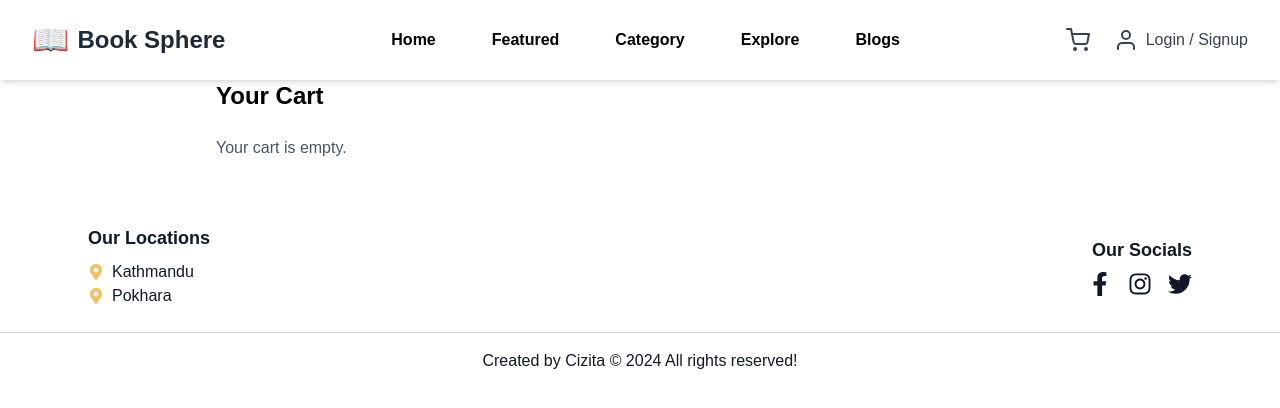
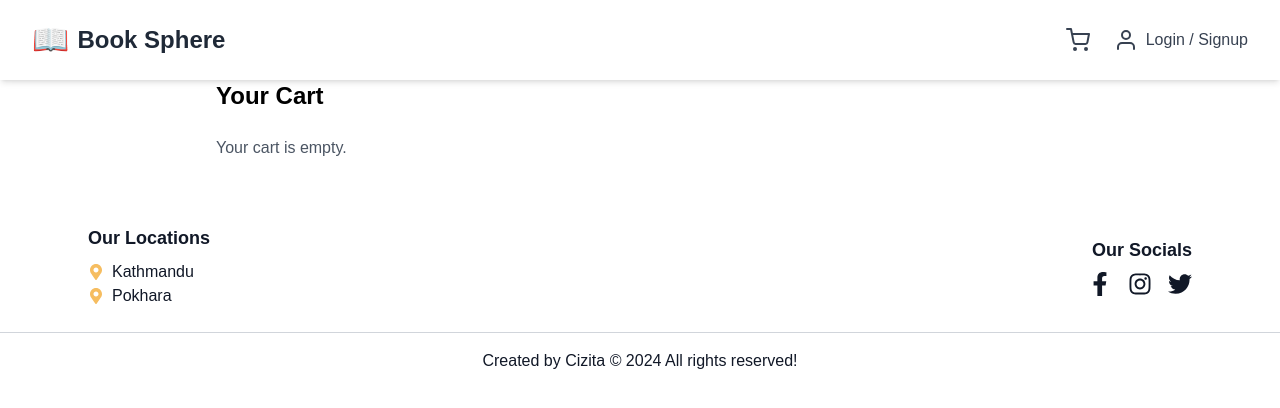
Before and after one commit to cizita-g/bookshop-latest, a Next.js app in the folder frontend/: page /cart in a window 1280 px wide. Shown: the top 408 px of the page. Built offline with nearby package versions, Linux system fonts and the light colour scheme.

Commit message:
fixed image bugs

```diff
--- a/frontend/src/components/HeroSection.js
+++ b/frontend/src/components/HeroSection.js
@@ -29,10 +29,16 @@ const HeroSection = ({ books }) => {
                 <div className="md:w-1/2 flex justify-center mt-6 md:mt-0">
                     <div className="relative flex gap-4">
                         {books.slice(0, 3).map((book, index) => (
+                            // <img
+                            //     key={index}
+                            //     // src={`http://127.0.0.1:8000/media/${book.cover_image}`}
+                            //     src={book.cover_image}
+                            //     alt={book.title}
+                            //     className={`w-36 h-52 object-cover shadow-lg ${index === 1 ? 'border-4 border-red-500' : ''}`}
+                            // />
                             <img
                                 key={index}
-                                // src={`http://127.0.0.1:8000/media/${book.cover_image}`}
-                                src={`http://127.0.0.1:8000/media/${book.cover_image}`}
+                                src={`https://bookshop-latest.onrender.com/media/${book.cover_image}`}
                                 alt={book.title}
                                 className={`w-36 h-52 object-cover shadow-lg ${index === 1 ? 'border-4 border-red-500' : ''}`}
                             />
--- a/frontend/src/components/Navbar.js
+++ b/frontend/src/components/Navbar.js
@@ -19,7 +19,6 @@ const Navbar = () => {
     const handleLogout = async () => {
         try {
             await axios.get("https://bookshop-latest.onrender.com/logout/");
-            // await axios.get("http://127.0.0.1:8000/logout/");
             sessionStorage.removeItem("user");
             setUser(null);
             router.push("/auth/login");
@@ -29,9 +28,13 @@ const Navbar = () => {
     };
 
     const handleScroll = (id) => {
+        if (id === "home") {
+            router.push("/");
+            return;
+        }
         const section = document.getElementById(id);
         if (section) {
-            const offset = 80; // Adjust based on navbar height
+            const offset = 80;
             const elementPosition = section.getBoundingClientRect().top + window.scrollY;
             const offsetPosition = elementPosition - offset;
             window.scrollTo({ top: offsetPosition, behavior: "smooth" });
@@ -41,13 +44,17 @@ const Navbar = () => {
     return (
         <nav className="fixed top-0 left-0 w-full bg-white shadow-md z-50 h-20 flex items-center">
             <div className="flex justify-between items-center px-8 py-4 w-full">
-                {/* Logo */}
-                <div className="text-gray-800 text-2xl font-bold flex items-center">
+                {/* Logo - Redirects to Home */}
+                <div
+                    className="text-gray-800 text-2xl font-bold flex items-center cursor-pointer"
+                    onClick={() => router.push("/")}
+                >
                     <span className="text-yellow-500 text-3xl mr-2">📖</span>
                     <span>Book Sphere</span>
                 </div>
 
-                {/* Navigation Items */}
+                {/* Navigation Items - Shown only on Home Page */}
+                {router.pathname === "/" && (
                     <div className="flex justify-center gap-6">
                         {[
                             { label: "Home", id: "home" },
@@ -59,14 +66,13 @@ const Navbar = () => {
                             <button
                                 key={item.id}
                                 onClick={() => handleScroll(item.id)}
-                            className={`px-4 py-2 text-black font-semibold transition-colors rounded-md ${
-                                router.pathname === "/" && window.location.hash === `#${item.id}` ? "bg-[#f6bd60]" : "hover:bg-gray-200"
-                            }`}
+                                className="px-4 py-2 text-black font-semibold transition-colors rounded-md hover:bg-gray-200"
                             >
                                 {item.label}
                             </button>
                         ))}
                     </div>
+                )}
 
                 {/* Icons & Authentication */}
                 <div className="flex items-center gap-6">
--- a/frontend/src/pages/cart.js
+++ b/frontend/src/pages/cart.js
@@ -43,7 +43,8 @@ const Cart = () => {
                             {cart.map((book) => (
                                 <li key={book.id} className="flex justify-between items-center py-4">
                                     <div className="flex items-center gap-4">
-                                        <img src={book.cover_image || "https://bookshop-latest.onrender.com/media/cover_image.jpg"} alt={book.title} className="w-24 h-32 object-cover rounded-md" />
+
+                                        <img src={`https://bookshop-latest.onrender.com/media/${book.cover_image}`}  alt={book.title} className="w-24 h-32 object-cover rounded-md" />
                                         {/* <img src={book.cover_image || "http://127.0.0.1:8000/media/cover_image.jpg"} alt={book.title} className="w-24 h-32 object-cover rounded-md" /> */}
                                         <div>
                                             <h3 className="font-semibold text-gray-900">{book.title}</h3>
```
Lines whose indentation alone changed are shown as unchanged.
